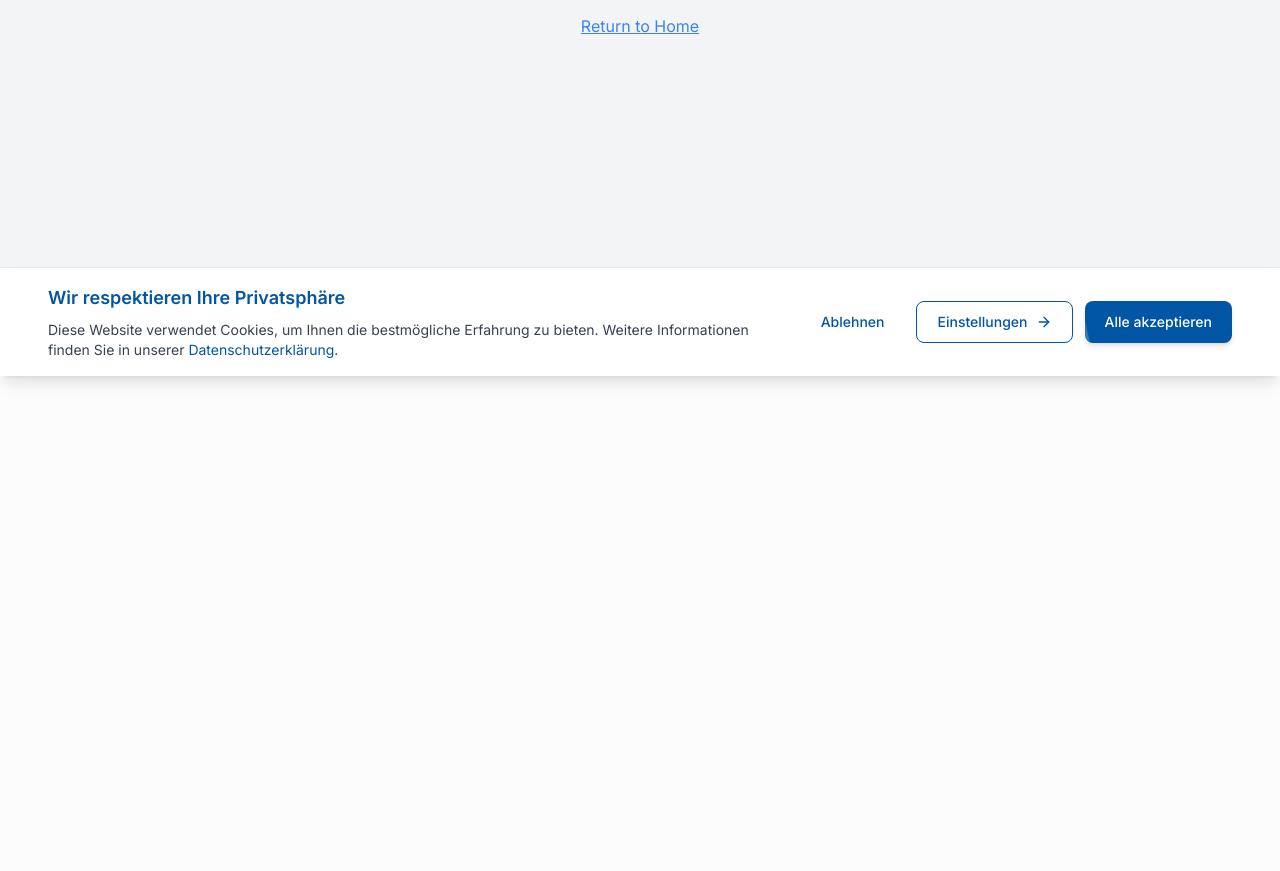
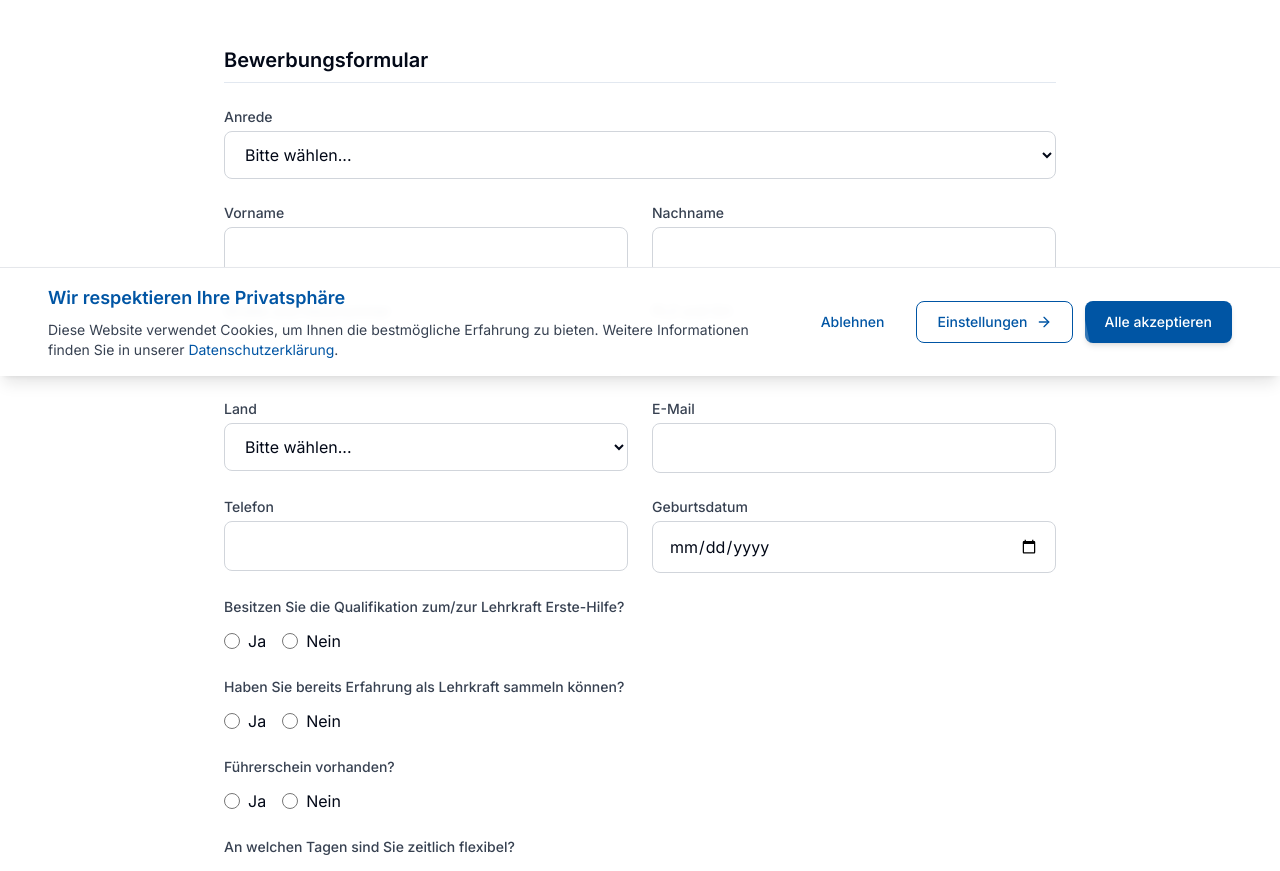
Before and after one commit to Tommyyy87/nrr-safety-gmbh, a React (Vite) app: page /karriere-erste-hilfe in a window 1280 px wide. Shown: the part 424-1295 px from the top of the page. Before the commit the page ends 800 px from the top, so only its background shows below. Built offline with nearby package versions, Linux system fonts and the light colour scheme.

Commit message:
iFrame Vorbereitungen 2.0

```diff
--- a/src/App.tsx
+++ b/src/App.tsx
@@ -11,6 +11,7 @@ import Impressum from "./components/Impressum";
 import Agb from "./components/Agb";
 import CookieSettingsPage from "./pages/CookieSettings";
 import { CookieConsentProvider } from "./providers/CookieConsentProvider";
+import ErsteHilfeKarrierePage from "./pages/ErsteHilfeKarriere"; // NEUER IMPORT
 
 const queryClient = new QueryClient();
 
@@ -27,6 +28,10 @@ const App = () => (
             <Route path="/impressum" element={<Impressum />} />
             <Route path="/agb" element={<Agb />} />
             <Route path="/cookie-einstellungen" element={<CookieSettingsPage />} />
+
+            {/* NEUE ROUTE FÜR DAS IFRAME-FORMULAR */}
+            <Route path="/karriere-erste-hilfe" element={<ErsteHilfeKarrierePage />} />
+
             {/* ADD ALL CUSTOM ROUTES ABOVE THE CATCH-ALL "*" ROUTE */}
             <Route path="*" element={<NotFound />} />
           </Routes>
--- /dev/null
+++ b/src/pages/ErsteHilfeKarriere.tsx
@@ -0,0 +1,208 @@
+import React from "react";
+import ApplicationForm, {
+  type FormConfig,
+} from "@/components/ApplicationForm";
+import { z } from "zod";
+
+// "Bauplan" für das Bewerbungsformular "Lehrkraft Erste Hilfe"
+const ersteHilfeFormConfig: FormConfig = [
+  {
+    name: "anrede",
+    label: "Anrede",
+    type: "select",
+    validation: z.string().min(1, "Anrede ist erforderlich."),
+    options: [
+      { value: "Herr", label: "Herr" },
+      { value: "Frau", label: "Frau" },
+      { value: "Divers", label: "Divers" },
+    ],
+    className: "md:col-span-2",
+  },
+  {
+    name: "vorname",
+    label: "Vorname",
+    type: "text",
+    validation: z.string().min(2, "Vorname ist erforderlich."),
+  },
+  {
+    name: "nachname",
+    label: "Nachname",
+    type: "text",
+    validation: z.string().min(2, "Nachname ist erforderlich."),
+  },
+  {
+    name: "strasse",
+    label: "Straße und Hausnummer",
+    type: "text",
+    validation: z.string().min(3, "Angabe ist erforderlich."),
+  },
+  {
+    name: "plzOrt",
+    label: "PLZ und Ort",
+    type: "text",
+    validation: z.string().min(5, "PLZ und Ort sind erforderlich."),
+  },
+  {
+    name: "land",
+    label: "Land",
+    type: "select",
+    validation: z.string().min(1, "Länderauswahl ist erforderlich."),
+    options: [{ value: "Deutschland", label: "Deutschland" }],
+  },
+  {
+    name: "email",
+    label: "E-Mail",
+    type: "email",
+    validation: z.string().email("Ungültige E-Mail-Adresse."),
+  },
+  {
+    name: "telefon",
+    label: "Telefon",
+    type: "tel",
+    validation: z.string().optional(),
+  },
+  {
+    name: "geburtsdatum",
+    label: "Geburtsdatum",
+    type: "date",
+    validation: z.string().min(1, "Geburtsdatum ist erforderlich."),
+  },
+  {
+    name: "qualifikation",
+    label: "Besitzen Sie die Qualifikation zum/zur Lehrkraft Erste-Hilfe?",
+    type: "radio",
+    options: [
+      { value: "ja", label: "Ja" },
+      { value: "nein", label: "Nein" },
+    ],
+    validation: z.enum(["ja", "nein"], {
+      errorMap: () => ({ message: "Bitte eine Option auswählen." }),
+    }),
+    className: "md:col-span-2",
+  },
+  {
+    name: "erfahrung",
+    label: "Haben Sie bereits Erfahrung als Lehrkraft sammeln können?",
+    type: "radio",
+    options: [
+      { value: "ja", label: "Ja" },
+      { value: "nein", label: "Nein" },
+    ],
+    validation: z.enum(["ja", "nein"], {
+      errorMap: () => ({ message: "Bitte eine Option auswählen." }),
+    }),
+    className: "md:col-span-2",
+  },
+  {
+    name: "fuehrerschein",
+    label: "Führerschein vorhanden?",
+    type: "radio",
+    options: [
+      { value: "ja", label: "Ja" },
+      { value: "nein", label: "Nein" },
+    ],
+    validation: z.enum(["ja", "nein"], {
+      errorMap: () => ({ message: "Bitte eine Option auswählen." }),
+    }),
+    className: "md:col-span-2",
+  },
+  {
+    name: "verfuegbarkeit",
+    label: "An welchen Tagen sind Sie zeitlich flexibel?",
+    type: "checkbox-group",
+    options: [
+      { value: "Mo-Vormittag", label: "Mo Vormittag" },
+      { value: "Di-Vormittag", label: "Di Vormittag" },
+      { value: "Mi-Vormittag", label: "Mi Vormittag" },
+      { value: "Do-Vormittag", label: "Do Vormittag" },
+      { value: "Fr-Vormittag", label: "Fr Vormittag" },
+      { value: "Sa-Vormittag", label: "Sa Vormittag" },
+      { value: "Mo-Nachmittag", label: "Mo Nachmittag" },
+      { value: "Di-Nachmittag", label: "Di Nachmittag" },
+      { value: "Mi-Nachmittag", label: "Mi Nachmittag" },
+      { value: "Do-Nachmittag", label: "Do Nachmittag" },
+      { value: "Fr-Nachmittag", label: "Fr Nachmittag" },
+      { value: "Sa-Nachmittag", label: "Sa Nachmittag" },
+    ],
+    validation: z
+      .array(z.string())
+      .min(1, "Bitte geben Sie Ihre Verfügbarkeit an."),
+    className: "md:col-span-2",
+  },
+  {
+    name: "aufmerksam",
+    label: "Wie sind Sie auf uns aufmerksam geworden?",
+    type: "select",
+    validation: z.string().min(1, "Bitte eine Option auswählen."),
+    options: [
+      { value: "empfehlung", label: "Empfehlung" },
+      { value: "google", label: "Google" },
+      { value: "social_media", label: "Social Media" },
+      { value: "jobportal", label: "Jobportal" },
+      { value: "sonstiges", label: "Sonstiges" },
+    ],
+    className: "md:col-span-2",
+  },
+  {
+    name: "nachricht",
+    label: "Ihre Nachricht an uns",
+    type: "textarea",
+    validation: z
+      .string()
+      .min(10, "Nachricht muss mind. 10 Zeichen enthalten."),
+    className: "md:col-span-2",
+  },
+  {
+    name: "lebenslauf",
+    label: "Lebenslauf hochladen (PDF, max. 5MB)",
+    type: "file",
+    validation: z
+      .any()
+      .optional()
+      .refine(
+        (file) => !file || file.size <= 5 * 1024 * 1024,
+        `Die Datei darf maximal 5MB groß sein.`
+      )
+      .refine(
+        (file) => !file || file.type === "application/pdf",
+        "Nur PDF-Dateien sind erlaubt."
+      ),
+    className: "md:col-span-2",
+  },
+  {
+    name: "datenschutz",
+    label: 'Ich habe die <a href="/datenschutz" target="_blank" class="text-nrr-blue hover:underline">Datenschutzerklärung</a> gelesen und akzeptiere sie.',
+    type: "checkbox",
+    validation: z.literal(true, {
+        errorMap: () => ({ message: "Sie müssen der Datenschutzerklärung zustimmen." }),
+    }),
+    className: "md:col-span-2",
+  }
+];
+
+const ErsteHilfeKarrierePage = () => {
+  return (
+    <ApplicationForm
+      formConfig={ersteHilfeFormConfig}
+      formTitle="Bewerbung als Lehrkraft Erste Hilfe"
+      formDescription="Werden Sie Erste-Hilfe-Trainer:in. Wir freuen uns auf Ihre Bewerbung!"
+      infoBox1={{
+        title: "Wichtige Hinweise",
+        items: [
+          "Die mit * gekennzeichneten Felder sind Pflichtfelder.",
+          "Wir speichern Ihre Bewerbungsdaten streng nach DSGVO.",
+          "Bitte laden Sie Ihren Lebenslauf als PDF-Dokument hoch (max. 5MB).",
+        ],
+      }}
+      infoBox2={{
+        title: "Bewerbungsprozess",
+        text: "Nach Eingang Ihrer Bewerbung prüfen wir Ihre Unterlagen und melden uns innerhalb weniger Werktage bei Ihnen für die nächsten Schritte.",
+      }}
+      emailJsServiceId="service_wsqekqp"
+      emailJsTemplateId="template_eu8mssv" // Hier sollte eine spezifische Template-ID für Bewerbungen hinterlegt werden
+      emailJsPublicKey="VYprboTK3z3nQQUTa"
+    />
+  );
+};
+
+export default ErsteHilfeKarrierePage;
```
